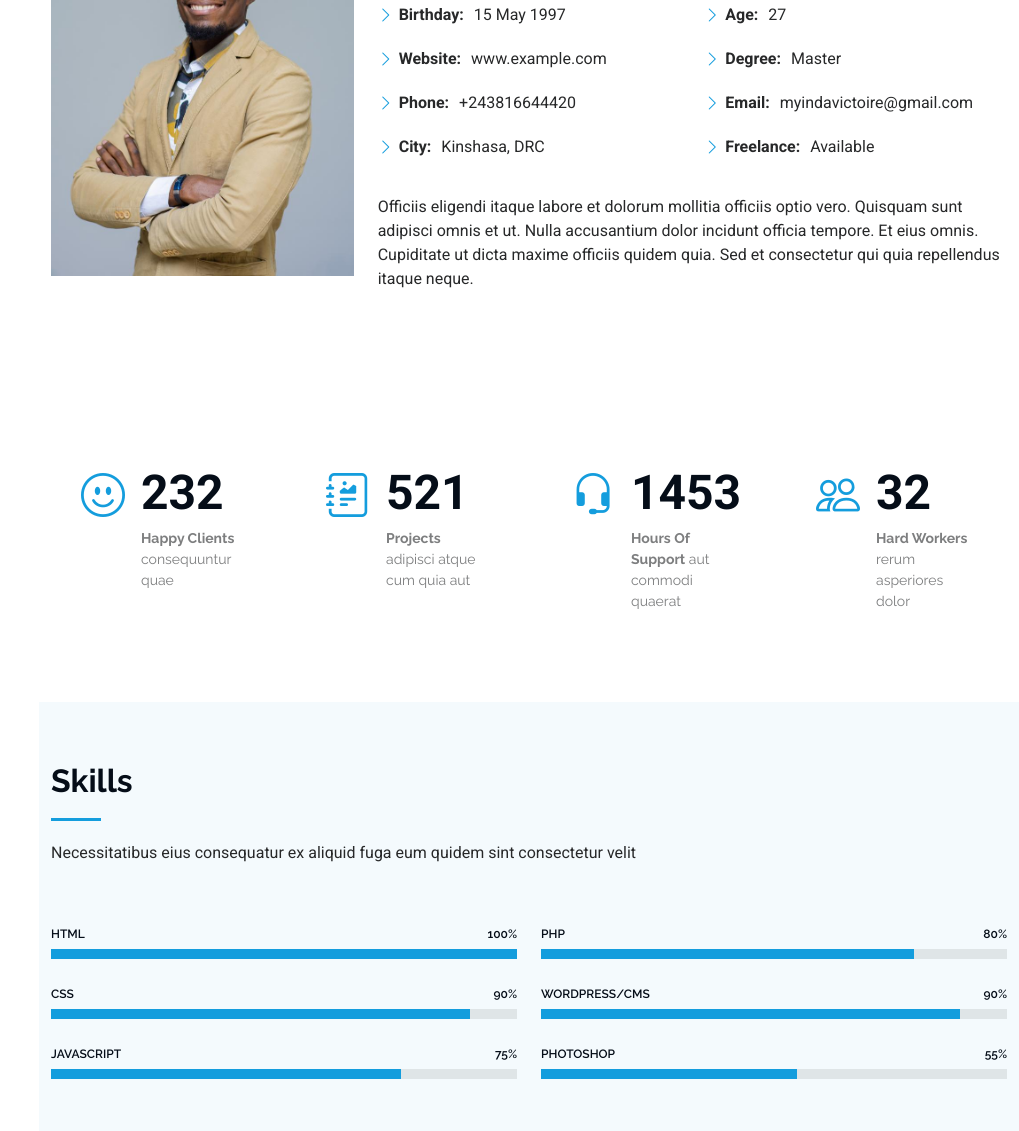
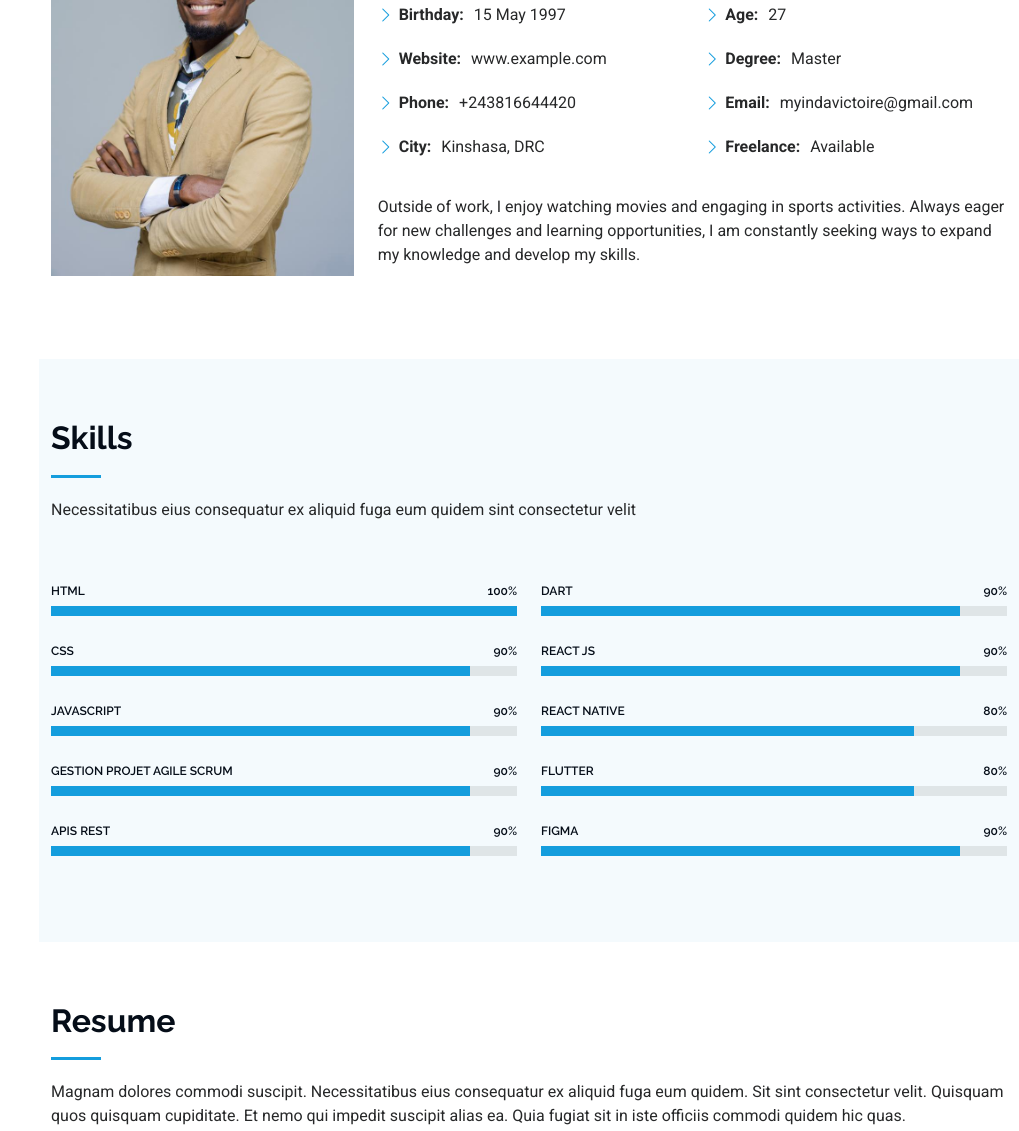
Before and after one commit to victoireMyinda/Myportfolio, a plain HTML site: page index.html in a window 1280 px wide. Shown: the part 1248-2379 px from the top of the page, without its empty margins (261-1280 px from the left). Drawn offline with Linux system fonts and the light colour scheme.

Commit message:
main:update_links

```diff
--- a/index.html
+++ b/index.html
@@ -54,11 +54,12 @@
     </a>
 
     <div class="social-links text-center">
-      <a href="#" class="twitter"><i class="bi bi-twitter-x"></i></a>
-      <a href="#" class="facebook"><i class="bi bi-facebook"></i></a>
-      <a href="#" class="instagram"><i class="bi bi-instagram"></i></a>
-      <a href="#" class="google-plus"><i class="bi bi-skype"></i></a>
-      <a href="#" class="linkedin"><i class="bi bi-linkedin"></i></a>
+      <a href="https://www.linkedin.com/in/victoire-myinda/" class="linkedin"><i class="bi bi-linkedin"></i></a>
+      <a href="https://x.com/VMyinda" class="twitter"><i class="bi bi-twitter-x"></i></a>
+      <a href="https://web.facebook.com/victoire.myinda" class="facebook"><i class="bi bi-facebook"></i></a>
+      <a href="https://www.instagram.com/victorymyinda/" class="instagram"><i class="bi bi-instagram"></i></a>
+
+
     </div>
 
     <nav id="navmenu" class="navmenu">
@@ -68,7 +69,7 @@
         <li><a href="#resume"><i class="bi bi-file-earmark-text navicon"></i> Resume</a></li>
         <li><a href="#portfolio"><i class="bi bi-images navicon"></i> Portfolio</a></li>
         <li><a href="#services"><i class="bi bi-hdd-stack navicon"></i> Services</a></li>
-        <li class="dropdown"><a href="#"><i class="bi bi-menu-button navicon"></i> <span>Dropdown</span> <i
+        <!-- <li class="dropdown"><a href="#"><i class="bi bi-menu-button navicon"></i> <span>Dropdown</span> <i
               class="bi bi-chevron-down toggle-dropdown"></i></a>
           <ul>
             <li><a href="#">Dropdown 1</a></li>
@@ -86,7 +87,7 @@
             <li><a href="#">Dropdown 3</a></li>
             <li><a href="#">Dropdown 4</a></li>
           </ul>
-        </li>
+        </li> -->
         <li><a href="#contact"><i class="bi bi-envelope navicon"></i> Contact</a></li>
       </ul>
     </nav>
@@ -102,8 +103,8 @@
 
       <div class="container" data-aos="fade-up" data-aos-delay="100">
         <h2>Victoire Myinda</h2>
-        <p>I'm <span class="typed" data-typed-items="Developer, Freelancer">Software Ingineer</span><span
-            class="typed-cursor typed-cursor--blink" aria-hidden="true"></span><span
+        <p>I'm <span class="typed" data-typed-items="Software Ingineer,Developer, Freelancer,Business Man">Software
+            Ingineer</span><span class="typed-cursor typed-cursor--blink" aria-hidden="true"></span><span
             class="typed-cursor typed-cursor--blink" aria-hidden="true"></span></p>
       </div>
 
@@ -146,15 +147,16 @@
                 <ul>
                   <li><i class="bi bi-chevron-right"></i> <strong>Age:</strong> <span>27</span></li>
                   <li><i class="bi bi-chevron-right"></i> <strong>Degree:</strong> <span>Master</span></li>
-                  <li><i class="bi bi-chevron-right"></i> <strong>Email:</strong> <span>myindavictoire@gmail.com</span></li>
+                  <li><i class="bi bi-chevron-right"></i> <strong>Email:</strong> <span>myindavictoire@gmail.com</span>
+                  </li>
                   <li><i class="bi bi-chevron-right"></i> <strong>Freelance:</strong> <span>Available</span></li>
                 </ul>
               </div>
             </div>
             <p class="py-3">
-              Officiis eligendi itaque labore et dolorum mollitia officiis optio vero. Quisquam sunt adipisci omnis et
-              ut. Nulla accusantium dolor incidunt officia tempore. Et eius omnis.
-              Cupiditate ut dicta maxime officiis quidem quia. Sed et consectetur qui quia repellendus itaque neque.
+              Outside of work, I enjoy watching movies and engaging in sports activities. Always eager for new
+              challenges and learning opportunities, I am constantly seeking ways to expand my knowledge and develop my
+              skills.
             </p>
           </div>
         </div>
@@ -164,7 +166,7 @@
     </section><!-- /About Section -->
 
     <!-- Stats Section -->
-    <section id="stats" class="stats section">
+    <!-- <section id="stats" class="stats section">
 
       <div class="container" data-aos="fade-up" data-aos-delay="100">
 
@@ -177,7 +179,7 @@
                 class="purecounter"></span>
               <p><strong>Happy Clients</strong> <span>consequuntur quae</span></p>
             </div>
-          </div><!-- End Stats Item -->
+          </div>
 
           <div class="col-lg-3 col-md-6">
             <div class="stats-item">
@@ -186,7 +188,7 @@
                 class="purecounter"></span>
               <p><strong>Projects</strong> <span>adipisci atque cum quia aut</span></p>
             </div>
-          </div><!-- End Stats Item -->
+          </div>
 
           <div class="col-lg-3 col-md-6">
             <div class="stats-item">
@@ -195,7 +197,7 @@
                 class="purecounter"></span>
               <p><strong>Hours Of Support</strong> <span>aut commodi quaerat</span></p>
             </div>
-          </div><!-- End Stats Item -->
+          </div>
 
           <div class="col-lg-3 col-md-6">
             <div class="stats-item">
@@ -204,13 +206,13 @@
                 class="purecounter"></span>
               <p><strong>Hard Workers</strong> <span>rerum asperiores dolor</span></p>
             </div>
-          </div><!-- End Stats Item -->
+          </div>
 
         </div>
 
       </div>
 
-    </section><!-- /Stats Section -->
+    </section> -->
 
     <!-- Skills Section -->
     <section id="skills" class="skills section light-background">
@@ -244,9 +246,25 @@
             </div><!-- End Skills Item -->
 
             <div class="progress">
-              <span class="skill"><span>JavaScript</span> <i class="val">75%</i></span>
+              <span class="skill"><span>JavaScript</span> <i class="val">90%</i></span>
               <div class="progress-bar-wrap">
-                <div class="progress-bar" role="progressbar" aria-valuenow="75" aria-valuemin="0" aria-valuemax="100">
+                <div class="progress-bar" role="progressbar" aria-valuenow="90" aria-valuemin="0" aria-valuemax="100">
+                </div>
+              </div>
+            </div><!-- End Skills Item -->
+
+            <div class="progress">
+              <span class="skill"><span>Gestion projet Agile Scrum</span> <i class="val">90%</i></span>
+              <div class="progress-bar-wrap">
+                <div class="progress-bar" role="progressbar" aria-valuenow="90" aria-valuemin="0" aria-valuemax="100">
+                </div>
+              </div>
+            </div><!-- End Skills Item -->
+
+            <div class="progress">
+              <span class="skill"><span>APIs Rest</span> <i class="val">90%</i></span>
+              <div class="progress-bar-wrap">
+                <div class="progress-bar" role="progressbar" aria-valuenow="90" aria-valuemin="0" aria-valuemax="100">
                 </div>
               </div>
             </div><!-- End Skills Item -->
@@ -256,7 +274,23 @@
           <div class="col-lg-6">
 
             <div class="progress">
-              <span class="skill"><span>PHP</span> <i class="val">80%</i></span>
+              <span class="skill"><span>Dart</span> <i class="val">90%</i></span>
+              <div class="progress-bar-wrap">
+                <div class="progress-bar" role="progressbar" aria-valuenow="90" aria-valuemin="0" aria-valuemax="100">
+                </div>
+              </div>
+            </div><!-- End Skills Item -->
+
+            <div class="progress">
+              <span class="skill"><span>React js</span> <i class="val">90%</i></span>
+              <div class="progress-bar-wrap">
+                <div class="progress-bar" role="progressbar" aria-valuenow="90" aria-valuemin="0" aria-valuemax="100">
+                </div>
+              </div>
+            </div><!-- End Skills Item -->
+
+            <div class="progress">
+              <span class="skill"><span>React native</span> <i class="val">80%</i></span>
               <div class="progress-bar-wrap">
                 <div class="progress-bar" role="progressbar" aria-valuenow="80" aria-valuemin="0" aria-valuemax="100">
                 </div>
@@ -264,20 +298,22 @@
             </div><!-- End Skills Item -->
 
             <div class="progress">
-              <span class="skill"><span>WordPress/CMS</span> <i class="val">90%</i></span>
+              <span class="skill"><span>Flutter</span> <i class="val">80%</i></span>
+              <div class="progress-bar-wrap">
+                <div class="progress-bar" role="progressbar" aria-valuenow="80" aria-valuemin="0" aria-valuemax="100">
+                </div>
+              </div>
+            </div><!-- End Skills Item -->
+
+            <div class="progress">
+              <span class="skill"><span>Figma</span> <i class="val">90%</i></span>
               <div class="progress-bar-wrap">
                 <div class="progress-bar" role="progressbar" aria-valuenow="90" aria-valuemin="0" aria-valuemax="100">
                 </div>
               </div>
             </div><!-- End Skills Item -->
 
-            <div class="progress">
-              <span class="skill"><span>Photoshop</span> <i class="val">55%</i></span>
-              <div class="progress-bar-wrap">
-                <div class="progress-bar" role="progressbar" aria-valuenow="55" aria-valuemin="0" aria-valuemax="100">
-                </div>
-              </div>
-            </div><!-- End Skills Item -->
+
 
           </div>
 
```
